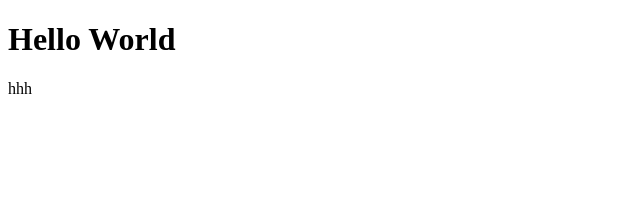
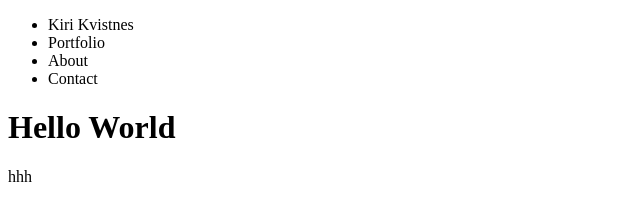
Before and after one commit to kirikvi/Portfolio, a plain HTML site: page index.html in a window 1280 px wide. Shown: the whole page, without its empty margins (0-640 px from the left). Drawn offline with Linux system fonts and the light colour scheme.

Commit message:
Update index.html

```diff
--- a/index.html
+++ b/index.html
@@ -7,7 +7,18 @@
     <title>Kiri Kvistnes - Portfolio</title>
 </head>
 <body>
+    <nav>
+        <ul>
+            <li>Kiri Kvistnes</li>
+            <li>Portfolio</li>
+            <li>About</li>
+            <li>Contact</li>
+        </ul>
+    </nav>
+    <main>
     <h1>Hello World</h1>
     <p>hhh</p>
+    </main>
+    <footer></footer>
 </body>
 </html>
```
